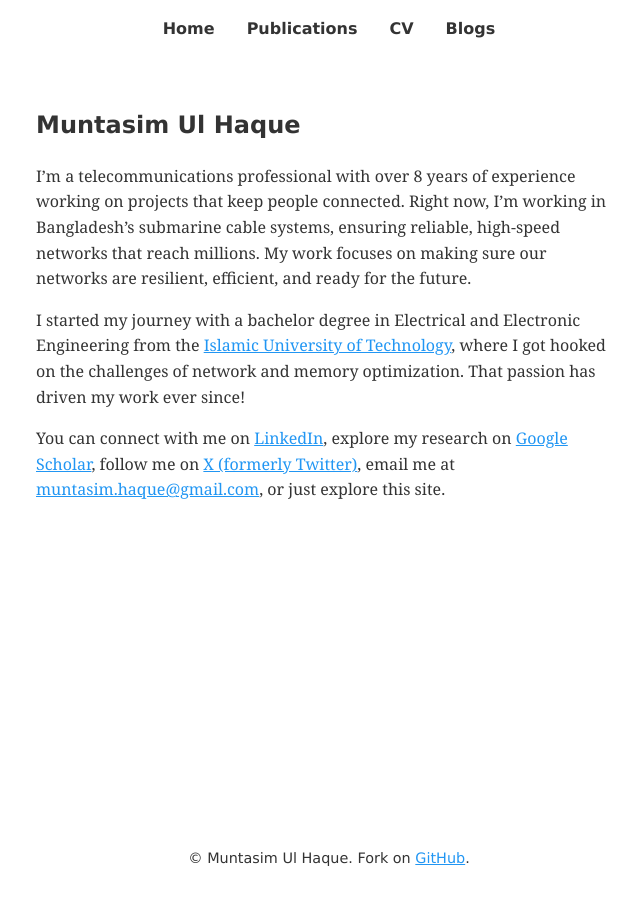
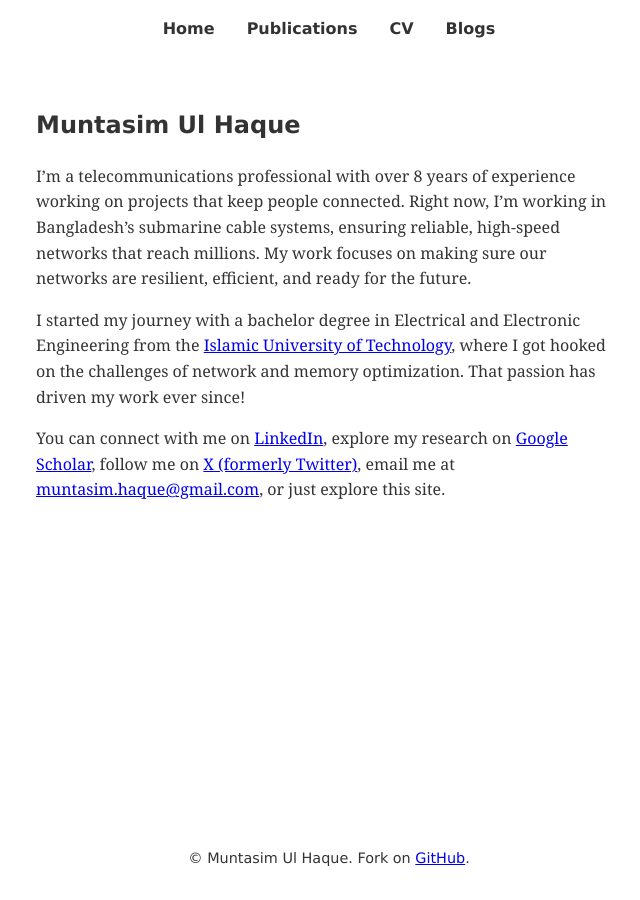
Before and after one commit to muntasimulhaque/muntasimulhaque.github.io, a Jekyll site: the page built from index.md, in a window 1280 px wide. Shown: the whole page, without its empty margins (311-951 px from the left). Built offline with Jekyll 4.4.1, drawn with Linux system fonts in a browser that asks for light colours.

Commit message:
Update main.css

```diff
--- a/assets/css/main.css
+++ b/assets/css/main.css
@@ -3,9 +3,9 @@
     --primary-color: #333333; /* Black as primary color */
     --background-color: #ffffff; /* White for background */
     --text-color: #333333; /* Black for main text */
-    --link-color: #2196f3; /* Standard blue hyperlink color */
+    --link-color: #0000EE; /* Standard blue hyperlink color */
     --visited-link-color: #8e44ad; /* Dark purple for visited links */
-    --hover-link-color: #2196f3; /* Blue for hover links */
+    --hover-link-color: #0000EE; /* Blue for hover links */
     --max-content-width: 650px; /* Reduced max content width for better readability */
 }
 
```
